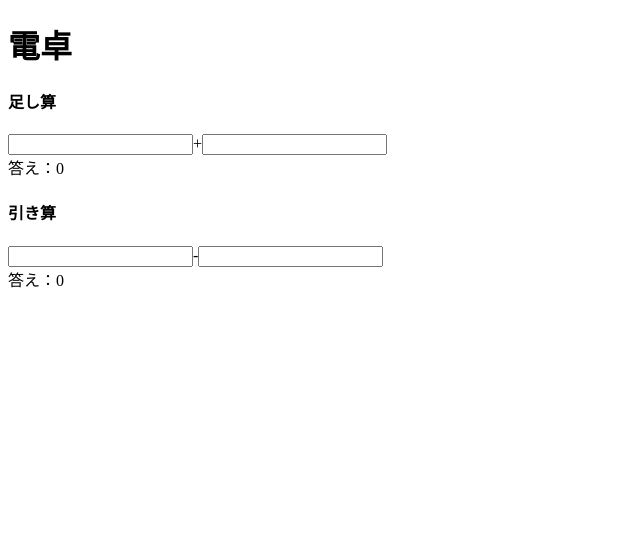
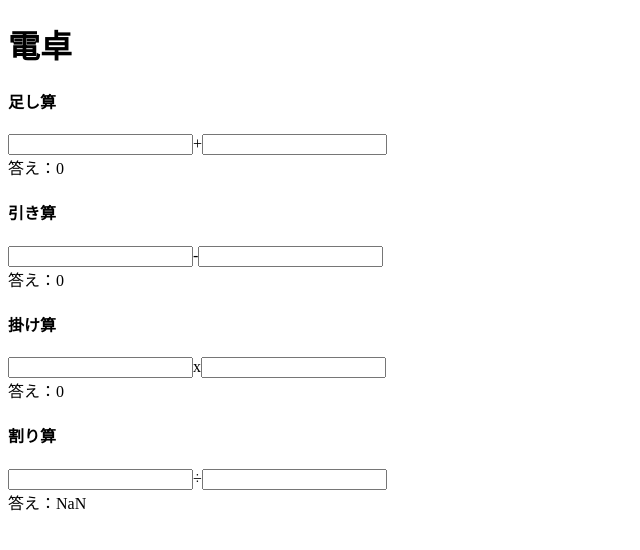
Before and after one commit to snow-saboten/calc, a React (Create React App) app: page / in a window 1280 px wide. Shown: the top 550 px of the page, without its empty margins (0-640 px from the left). Built offline with nearby package versions, Linux system fonts and the light colour scheme.

Commit message:
掛け算割り算を追加

```diff
--- a/src/App.js
+++ b/src/App.js
@@ -1,5 +1,7 @@
 import {Plus} from './Plus.js';
-import {Minus} from './Minus.js'
+import {Minus} from './Minus.js';
+import {Mult} from './Mult.js';
+import {Division} from './Division.js';
 
 function App() {
   return (
@@ -7,6 +9,8 @@ function App() {
       <h1>電卓</h1>
       <Plus/>
       <Minus/>
+      <Mult/>
+      <Division/>
     </>
 
   );
--- /dev/null
+++ b/src/Division.js
@@ -0,0 +1,16 @@
+import {useState} from 'react';
+
+export const Division = () => {
+    const [left, setLeft] = useState('');
+    const [right, setRight] = useState('');
+
+    return (
+        <>
+        <div>
+          <h4>割り算</h4>
+          <input type='number' onChange={(event) => setLeft(event.target.value)}></input>÷<input type='number' onChange={(event) => setRight(event.target.value)}></input><br></br>
+          答え：{Number(left) / Number(right)}
+        </div>
+      </>
+    )
+}
--- /dev/null
+++ b/src/Mult.js
@@ -0,0 +1,16 @@
+import {useState} from 'react';
+
+export const Mult = () => {
+    const [left, setLeft] = useState('');
+    const [right, setRight] = useState('');
+
+    return (
+        <>
+        <div>
+          <h4>掛け算</h4>
+          <input type='number' onChange={(event) => setLeft(event.target.value)}></input>x<input type='number' onChange={(event) => setRight(event.target.value)}></input><br></br>
+          答え：{Number(left) * Number(right)}
+        </div>
+      </>
+    )
+}
```
